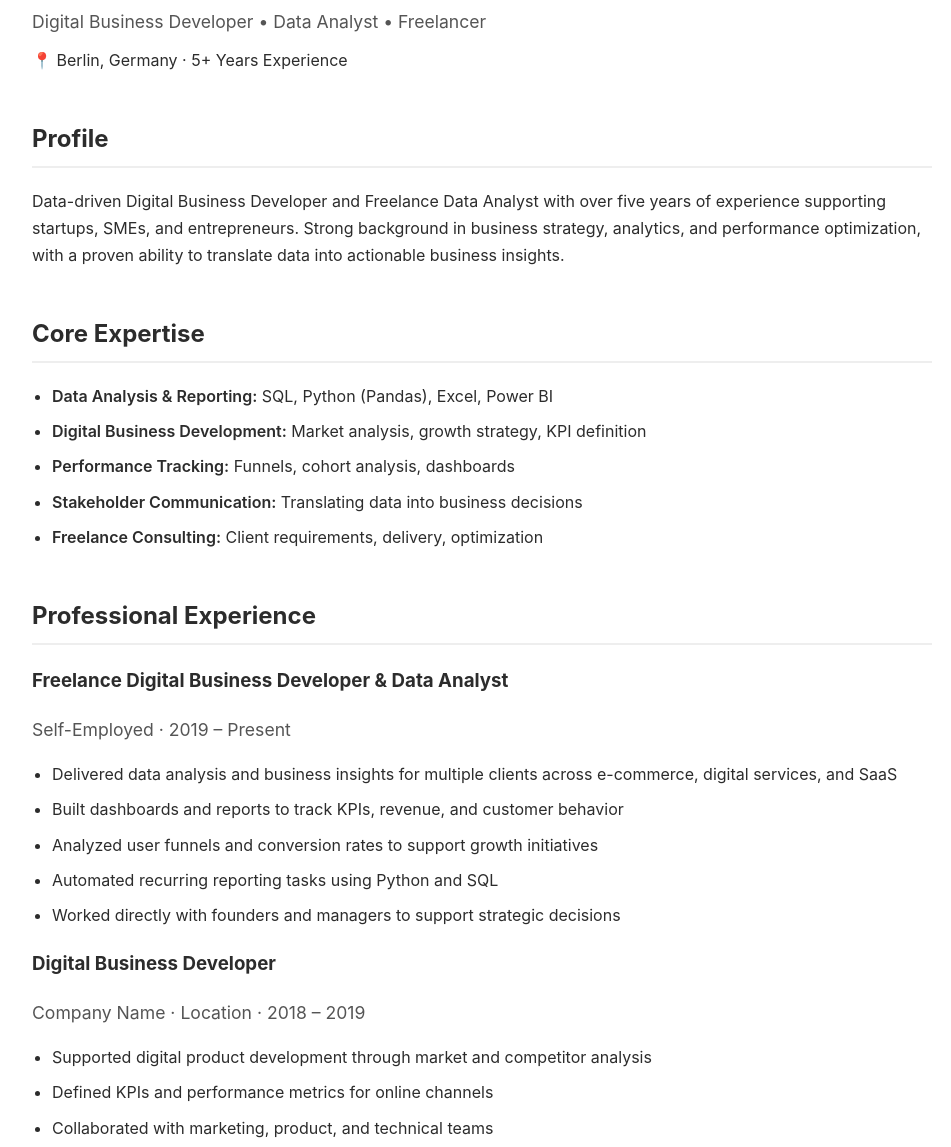
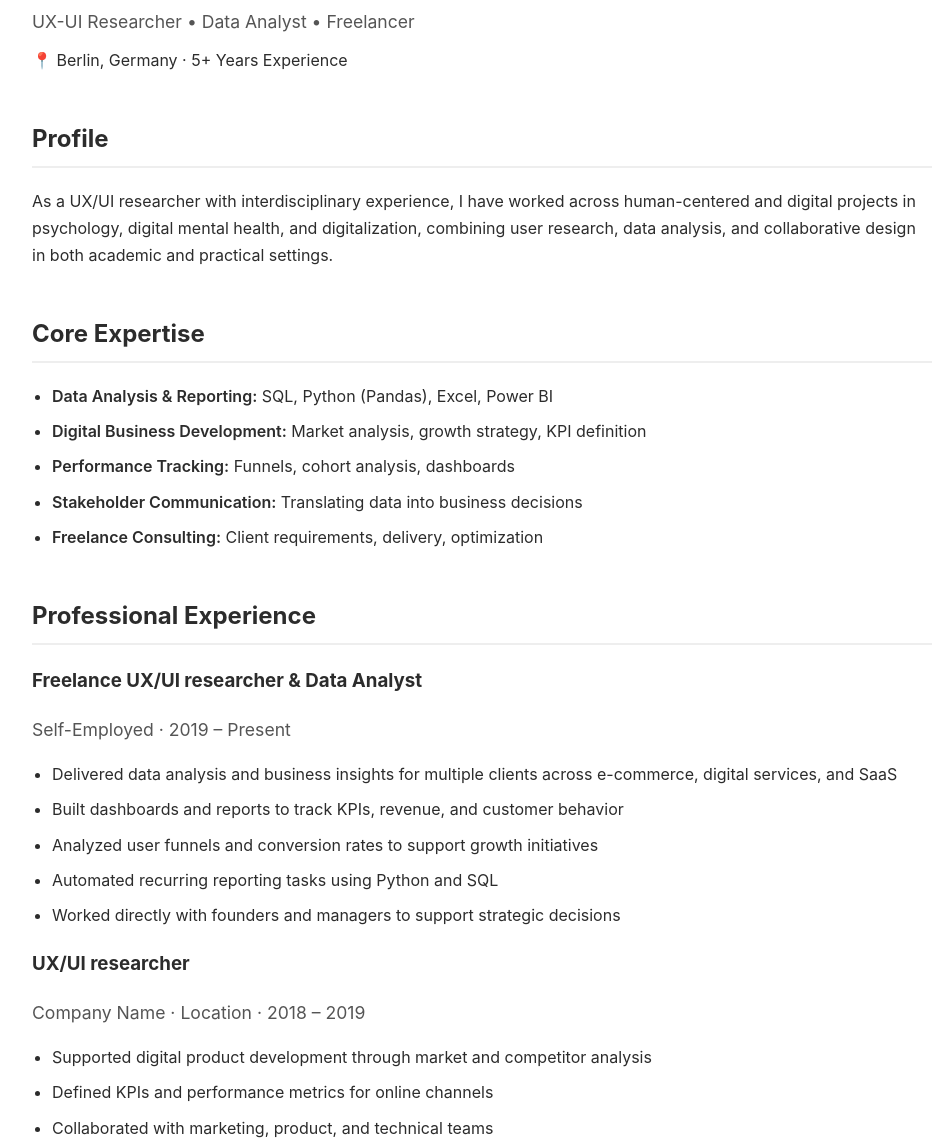
Before and after one commit to Marzieh-AGoljahi/AboutMe, a plain HTML site: page index.html in a window 1280 px wide. Shown: the part 144-1291 px from the top of the page, without its empty margins (158-1109 px from the left). Drawn offline with Linux system fonts and the light colour scheme.

Commit message:
Update index.html

```diff
--- a/index.html
+++ b/index.html
@@ -2,11 +2,11 @@
 <html lang="en">
 <head>
   <meta charset="UTF-8">
-  <title>Marzieh – Digital Business Developer & Data Analyst</title>
+  <title>Marzieh – UX-UI Researcher & Data Analyst</title>
   <meta name="viewport" content="width=device-width, initial-scale=1">
 
   <!-- SEO / LinkedIn preview -->
-  <meta name="description" content="Digital Business Developer & Data Analyst with 5+ years of experience in data-driven strategy, analytics, and growth. Based in Berlin, Germany.">
+  <meta name="description" content="UX-UI Researcher, project lead & Data Analyst with 4+ years of experience in data-driven strategy, analytics, and growth. Based in Berlin, Germany.">
 
   <style>
     body {
@@ -34,7 +34,7 @@
 <div class="top">
   <h1>Marzieh</h1>
   <p class="subtitle">
-    Digital Business Developer • Data Analyst • Freelancer
+    UX-UI Researcher • Data Analyst • Freelancer
   </p>
   <p>
     📍 Berlin, Germany · 5+ Years Experience
@@ -43,10 +43,7 @@
 
 <h2>Profile</h2>
 <p>
-  Data-driven Digital Business Developer and Freelance Data Analyst with over five years
-  of experience supporting startups, SMEs, and entrepreneurs. Strong background in
-  business strategy, analytics, and performance optimization, with a proven ability
-  to translate data into actionable business insights.
+  As a UX/UI researcher with interdisciplinary experience, I have worked across human-centered and digital projects in psychology, digital mental health, and digitalization, combining user research, data analysis, and collaborative design in both academic and practical settings.
 </p>
 
 <h2>Core Expertise</h2>
@@ -60,7 +57,7 @@
 
 <h2>Professional Experience</h2>
 
-<h3>Freelance Digital Business Developer & Data Analyst</h3>
+<h3>Freelance UX/UI researcher & Data Analyst</h3>
 <p class="subtitle">Self-Employed · 2019 – Present</p>
 <ul>
   <li>Delivered data analysis and business insights for multiple clients across e-commerce,
@@ -71,7 +68,7 @@
   <li>Worked directly with founders and managers to support strategic decisions</li>
 </ul>
 
-<h3>Digital Business Developer</h3>
+<h3>UX/UI researcher</h3>
 <p class="subtitle">Company Name · Location · 2018 – 2019</p>
 <ul>
   <li>Supported digital product development through market and competitor analysis</li>
```
